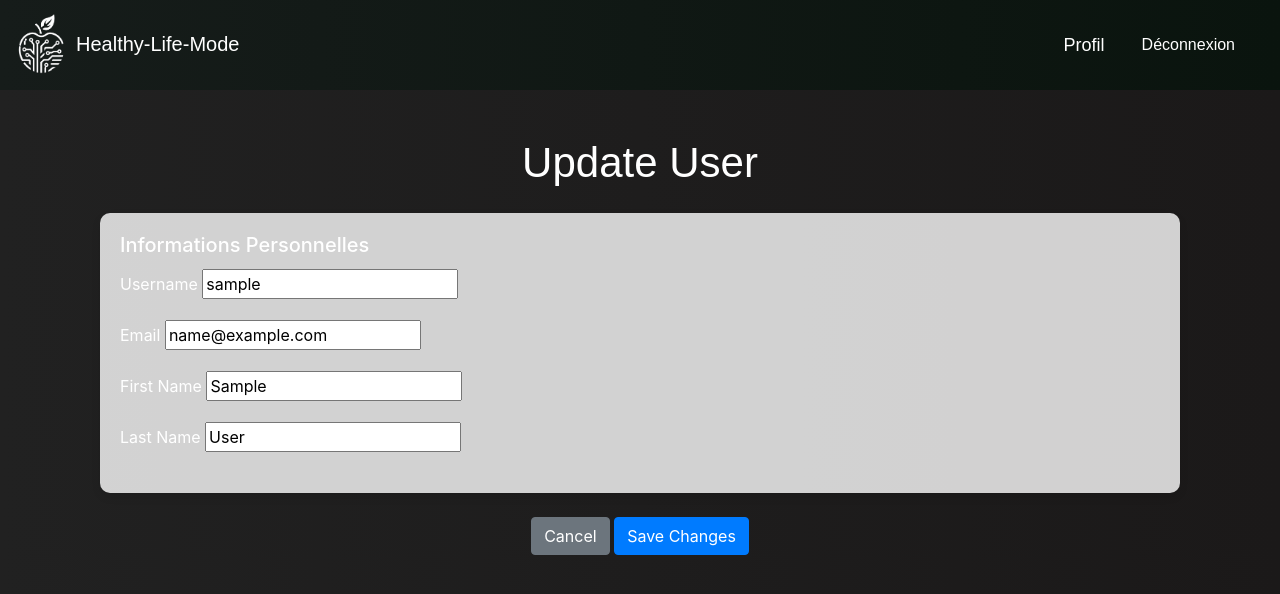
After one commit to dataddiict/Healthy-Life-Mode, a Django app: page /user-update/ in a window 1280 px wide. The commit adds this page. Shown: the top 594 px of the page. Run offline with Django 4.2, Linux system fonts and the light colour scheme; the visitor is signed in with stand-in values (Sample User, id 1); some libraries are stand-ins or nearby versions.

Commit message:
udpate profile and user are differente now

```diff
--- a/projet_annuel/models.py
+++ b/projet_annuel/models.py
@@ -4,6 +4,8 @@ import numpy as np
 import pandas as pd
 from sklearn.preprocessing import LabelEncoder
 from django.contrib.auth.models import User as DjangoUser
+from django import forms
+from django.contrib.auth.models import User
 from django.conf import settings
 from dotenv import load_dotenv
 load_dotenv()
@@ -12,6 +14,28 @@ import os
 
 model_sleep_path = settings.MODEL_SLEEP_PATH
 model_sleep_path_encode = settings.MODEL_SLEEP_PATH_ENCODE
+
+
+class UserUpdateForm(forms.ModelForm):
+    class Meta:
+        model = User
+        fields = ['username', 'email', 'first_name', 'last_name']
+
+    @classmethod
+    def update_user_django(cls, mail, password, first_name, last_name, username):
+        try:
+            user = User.objects.get(email=mail)
+            user.username = username
+            user.email = mail
+            user.set_password(password)
+            user.first_name = first_name
+            user.last_name = last_name
+            user.save()
+            print("Utilisateur mis à jour avec succès !")
+            return user
+        except Exception as error:
+            print("Erreur lors de la mise à jour de l'utilisateur :", error)
+            return None
 
 class UserProfile(models.Model):
     user = models.OneToOneField(DjangoUser, on_delete=models.CASCADE)
@@ -165,6 +189,21 @@ class User(models.Model):
         return user
 
     @classmethod
+    def update_django_user(cls, mail, password, first_name, last_name, username):
+        try:
+            user = DjangoUser.objects.get(email=mail)
+            user.username = username
+            user.email = mail
+            user.set_password(password)
+            user.first_name = first_name
+            user.last_name = last_name
+            user.save()
+            print("Utilisateur mis à jour avec succès !")
+            return user
+        except Exception as error:
+            print("Erreur lors de la mise à jour de l'utilisateur :", error)
+            return None
+    @classmethod
     def update_user(cls, mail, password, first_name, last_name, username, age, sexe, height, weight, steps, sleep_quality, sleep_duration, physical_activity, stress_level):
         try:
             user = DjangoUser.objects.get(email=mail)
--- a/projet_annuel/urls.py
+++ b/projet_annuel/urls.py
@@ -7,6 +7,7 @@ urlpatterns = [
     path('signup', views.inscription, name='signup'),
     path('profile/', views.user_profile, name='user_profile'),
     path('update-profile/', views.update_profile, name='update_profile'),
+    path('user-update/', views.update_user, name='user_update'),
     path('logout/', views.logout_view, name='logout'),
     path('predict/', views.predict_sleep_disorder_view, name='predict_sleep_disorder'),
 ]
--- a/projet_annuel/views.py
+++ b/projet_annuel/views.py
@@ -5,7 +5,10 @@ from django.contrib.auth.decorators import login_required
 from django.contrib.auth.models import User as DjangoUser
 from .models import UserProfile, predict_sleep_disorder
 from django import forms
-from .models import User, getunbr_user
+from .models import User, getunbr_user, UserUpdateForm
+from django.contrib.auth.models import User
+from django.contrib.auth.forms import UserChangeForm
+from django.contrib import messages
 
 
 def connection(request):
@@ -42,6 +45,24 @@ def user_profile(request):
         'profile': user_profile
     }
     return render(request, 'profile.html', context)
+
+
+@login_required
+def update_user(request):
+    if request.method == 'POST':
+        form = UserUpdateForm(request.POST, instance=request.user)
+        if form.is_valid():
+            form.save()
+            messages.success(request, f'Your account has been updated!')
+            return redirect('user_profile')
+    else:
+        form = UserUpdateForm(instance=request.user)
+    context = {
+        'form': form
+    }
+    return render(request, 'update_user.html', context)
+
+
 
 class UserProfileUpdateForm(forms.ModelForm):
     class Meta:
--- /dev/null
+++ b/templates/update_user.html
@@ -0,0 +1,44 @@
+{% extends 'base.html' %}
+{% load static %}
+
+{% block title %}Update User{% endblock %}
+
+{% block content %}
+<div class="container mt-5">
+    <h1 class="text-center">Update User</h1>
+    <form method="post">
+        {% csrf_token %}
+        <div class="card mt-4 card-custom">
+            <div class="card-body">
+                <h5 class="card-title">Informations Personnelles</h5>
+                <div class="form-group">
+                    <label for="{{ form.username.id_for_label }}">Username</label>
+                    {{ form.username }}
+                </div>
+                <div class="form-group">
+                    <label for="{{ form.email.id_for_label }}">Email</label>
+                    {{ form.email }}
+                </div>
+                <div class="form-group">
+                    <label for="{{ form.first_name.id_for_label }}">First Name</label>
+                    {{ form.first_name }}
+                </div>
+                <div class="form-group">
+                    <label for="{{ form.last_name.id_for_label }}">Last Name</label>
+                    {{ form.last_name }}
+                </div>
+            </div>
+        </div>
+
+        <div class="text-center mt-4">
+            <a href="{% url 'user_profile' %}" class="btn btn-secondary">Cancel</a>
+            <button type="submit" class="btn btn-primary">Save Changes</button>
+        </div>
+    </form>
+</div>
+
+<!-- Optional JavaScript -->
+<script src="https://code.jquery.com/jquery-3.5.1.slim.min.js"></script>
+<script src="https://cdn.jsdelivr.net/npm/@popperjs/core@2.9.2/dist/umd/popper.min.js"></script>
+<script src="https://stackpath.bootstrapcnd.com/bootstrap/4.5.2/js/bootstrap.min.js"></script>
+{% endblock %}
```
Also changed, not shown: templates/profile.html (+9 -5 lines).
